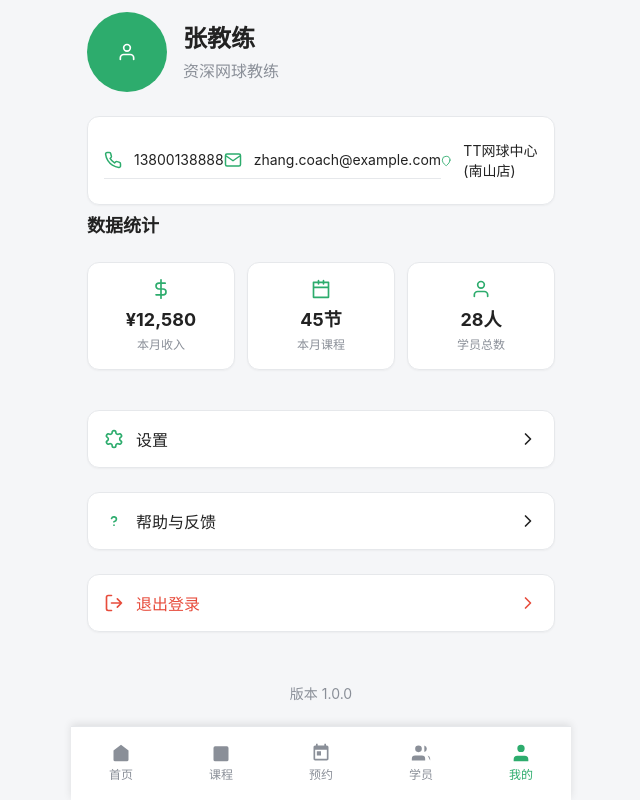
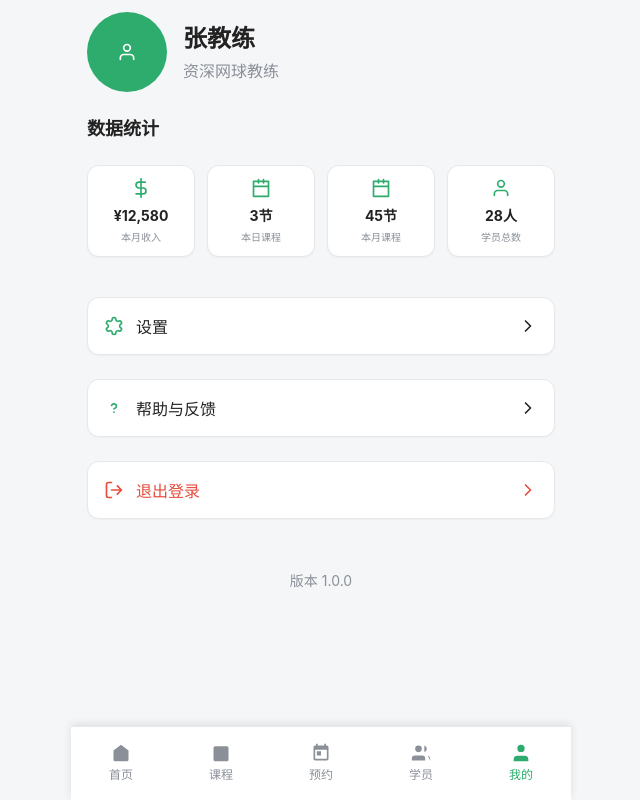
Before and after one commit to winifredlamy-ops/coach, a React (Vite) app: page /profile in a window 1280 px wide. Shown: the whole page, without its empty margins (319-959 px from the left). Built offline with nearby package versions, Linux system fonts and the light colour scheme.

Commit message:
修改我的页面的数据统计

```diff
--- a/src/ui/Profile.css
+++ b/src/ui/Profile.css
@@ -70,12 +70,12 @@
 
 .stats-grid {
 	display: grid;
-	grid-template-columns: 1fr 1fr 1fr;
+	grid-template-columns: 1fr 1fr 1fr 1fr;
 	gap: 12px;
 }
 
 .stat-item {
-	padding: 16px 12px;
+	padding: 12px 8px;
 	text-align: center;
 }
 
@@ -87,14 +87,14 @@
 }
 
 .stat-value {
-	font-size: 18px;
+	font-size: 14px;
 	font-weight: 700;
 	color: var(--fg);
 	margin-bottom: 4px;
 }
 
 .stat-label {
-	font-size: 12px;
+	font-size: 10px;
 	color: var(--muted);
 }
 
--- a/src/ui/Profile.tsx
+++ b/src/ui/Profile.tsx
@@ -29,6 +29,11 @@ const stats: StatItem[] = [
 		label: '本月收入',
 		value: '¥12,580',
 		icon: <IconDollar />
+	},
+	{
+		label: '本日课程',
+		value: '3节',
+		icon: <IconCalendar />
 	},
 	{
 		label: '本月课程',
@@ -83,20 +88,6 @@ export const Profile: React.FC = () => {
 				</div>
 			</div>
 
-			<div className="contact-info card">
-				<div className="contact-item">
-					<IconPhone />
-					<span>13800138888</span>
-				</div>
-				<div className="contact-item">
-					<IconMail />
-					<span>zhang.coach@example.com</span>
-				</div>
-				<div className="contact-item">
-					<IconMapPin />
-					<span>TT网球中心 (南山店)</span>
-				</div>
-			</div>
 
 			<div className="stats-section">
 				<h3>数据统计</h3>
```
